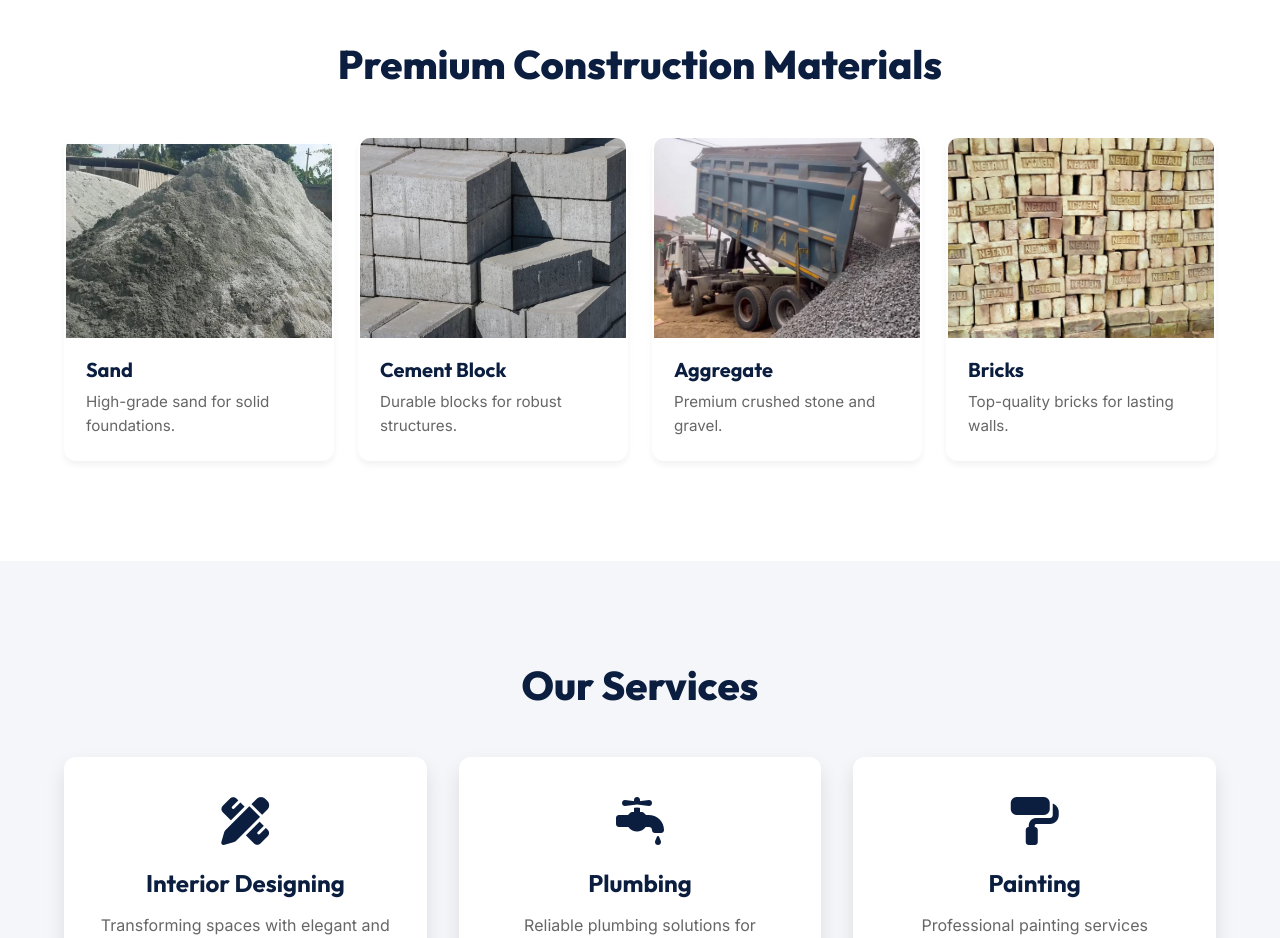
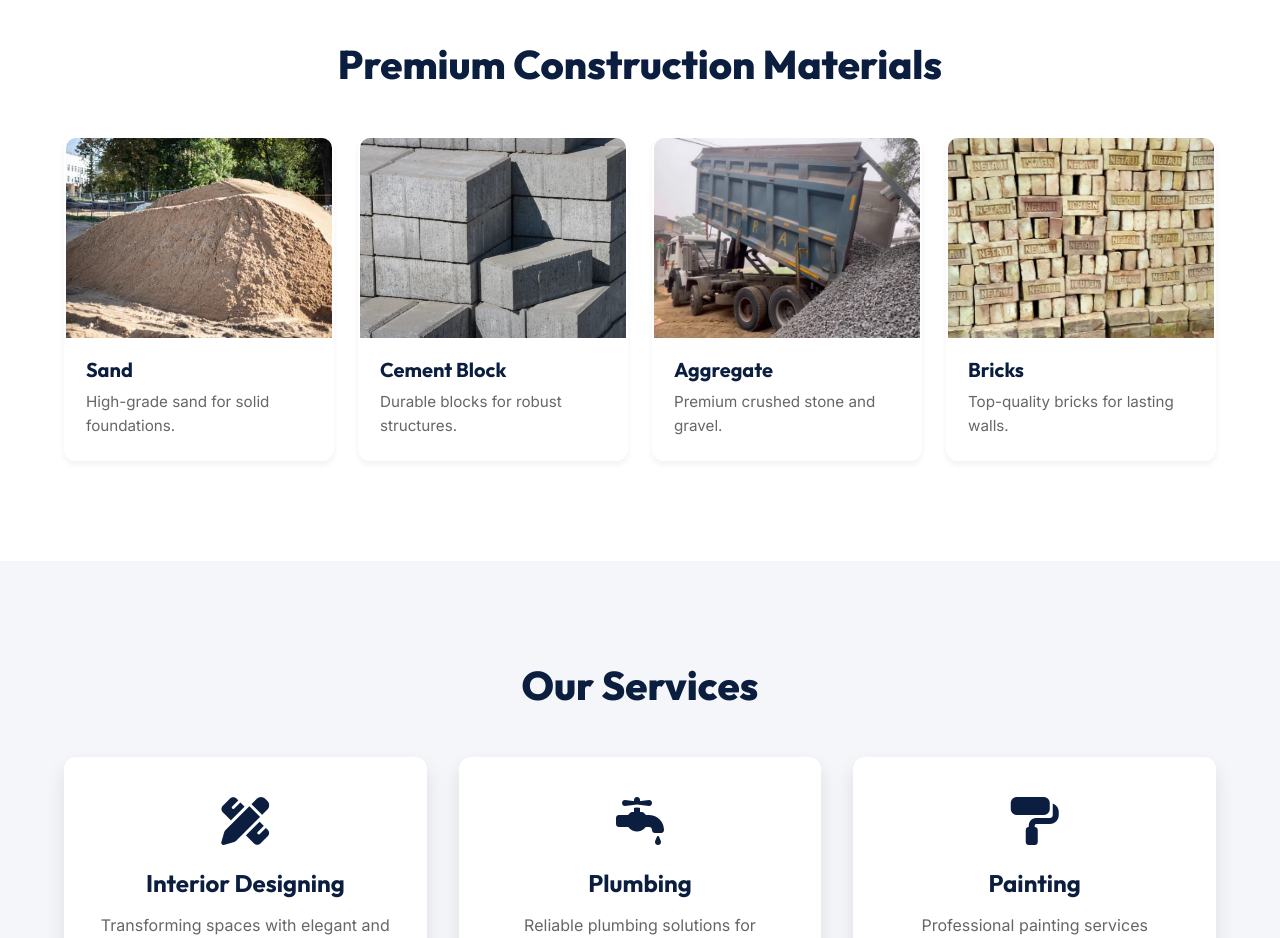
Before and after one commit to Swayam424/blueprint-buildmart, a plain HTML site: page index.html in a window 1280 px wide. Shown: the part 860-1798 px from the top of the page. Drawn offline with Linux system fonts and the light colour scheme.

Commit message:
Update sand image to latest user uploaded image

```diff
--- a/index.html
+++ b/index.html
@@ -74,7 +74,7 @@
             <h2 class="section-title">Premium Construction Materials</h2>
             <div class="grid-4">
                 <div class="product-card">
-                    <div class="product-img" style="background-image: url('assets/images/sand_new.jpg');"></div>
+                    <div class="product-img" style="background-image: url('assets/images/sand_new_v2.jpg');"></div>
                     <div class="product-info">
                         <h3>Sand</h3>
                         <p>High-grade sand for solid foundations.</p>
```
Also changed, not shown: assets/images/sand_new_v2.jpg (added).
